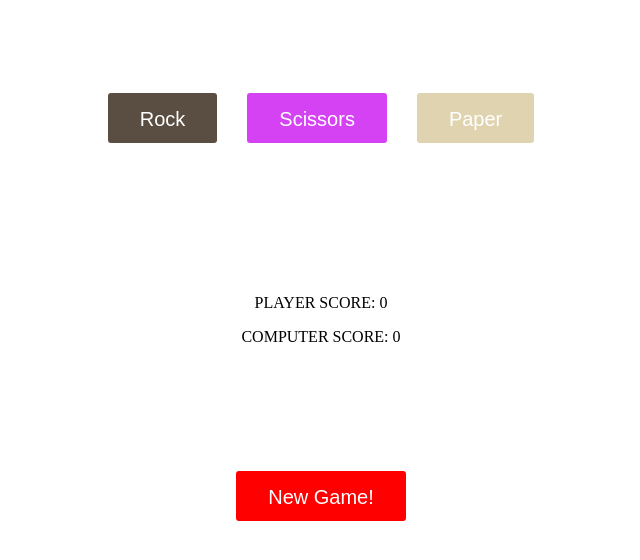
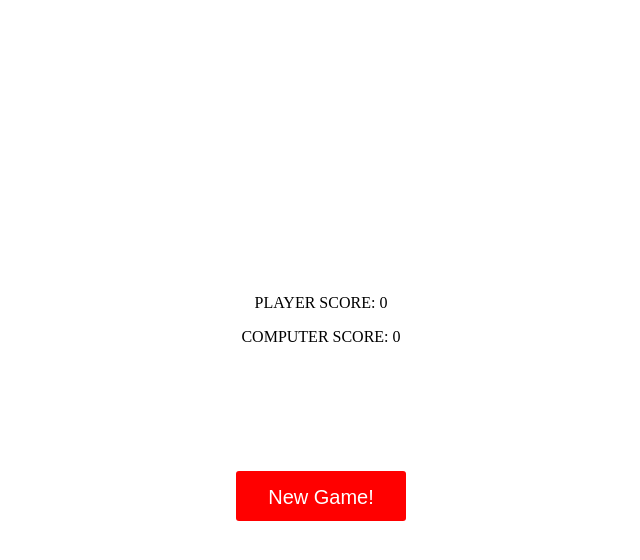
Before and after one commit to Artur-Pokrywka/rock-scissors-paper, a website: page index.html in a window 1280 px wide. Shown: the whole page, without its empty margins (319-959 px from the left). Drawn offline with nearby package versions, Linux system fonts and the light colour scheme; files that its build step writes are made by us from their sources.

Commit message:
Hide buttons before game starts

```diff
--- a/index.html
+++ b/index.html
@@ -14,9 +14,9 @@
     </div>
 
     <div class="button-holder" id="buttons-holder">
-        <button class="btn btn-g" id="btn-rock">Rock</button>
-        <button class="btn btn-g" id="btn-scissors">Scissors</button>
-        <button class="btn btn-g" id="btn-paper">Paper</button>
+        <button class="btn btn-g btn-hide" id="btn-rock">Rock</button>
+        <button class="btn btn-g btn-hide" id="btn-scissors">Scissors</button>
+        <button class="btn btn-g btn-hide" id="btn-paper">Paper</button>
     </div>
 
     <div id="output">
```
